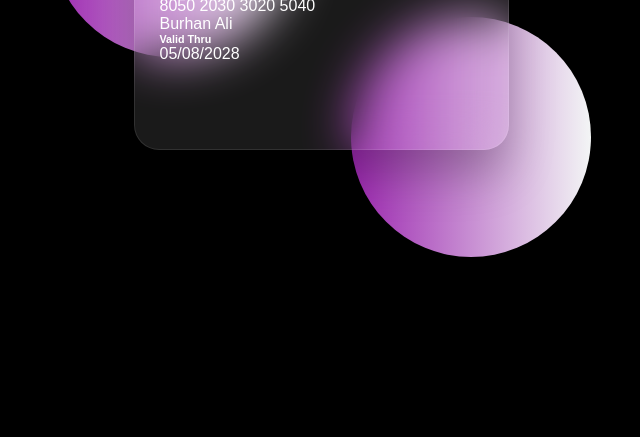
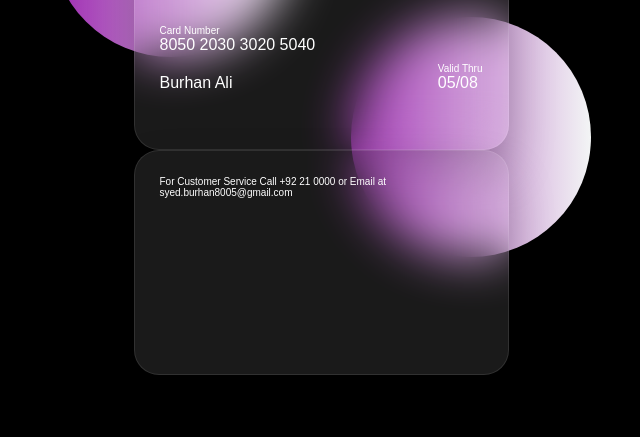
Before and after one commit to Syed-brhn/Flipping-Card, a plain HTML site: page index.html in a window 1280 px wide. Shown: the part 363-800 px from the top of the page, without its empty margins (319-959 px from the left). Drawn offline with Linux system fonts and the light colour scheme.

Commit message:
Front Face Completed

```diff
--- a/index.html
+++ b/index.html
@@ -33,9 +33,15 @@
                     <!-- Validity -->
                     <div class="valid-date">
                         <h6>Valid Thru</h6>
-                        <h5>05/08/2028</h5>
+                        <h5>05/08</h5>
                     </div>
                 </div>
+            </div>
+            <!-- Back Face -->
+            <div class="card back-face">
+                <h6>
+                    For Customer Service Call +92 21 0000  or Email at syed.burhan8005@gmail.com
+                </h6>
             </div>
         </div>
     </section>
--- a/style.css
+++ b/style.css
@@ -76,3 +76,24 @@ h5 {
 .front-face .chip {
     width: 50px;
 }
+
+.front-face .card-details{
+    display: flex;
+    margin-top: 40px;
+    align-items: flex-end;
+    justify-content: space-between;
+}
+
+h6{
+    font-size: 10px;
+    font-weight: 400;
+}
+
+h5.number{
+    font-size:18px;
+    letter-spacing: 1px;
+}
+
+h5.name{
+    margin-top: 20px;
+}
```
